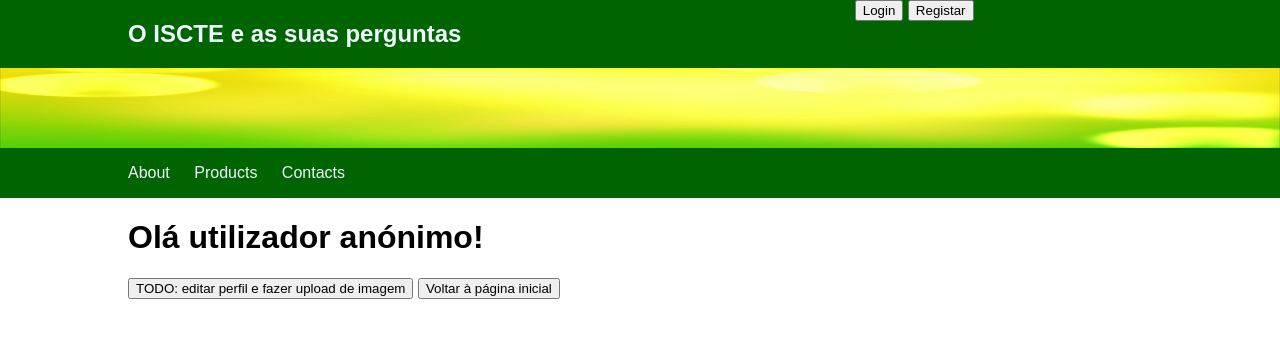
After one commit to aberraxao/diam, a Django app: template siteiscte/votacao/templates/votacao/profile.html in a window 1280 px wide. The commit adds this page. Shown: the top 338 px of the page. Run offline with Django 3.2, Linux system fonts and the light colour scheme; the template is opened without the code that fills it, so the values that code supplies are empty.

Commit message:
Added semana 7

```diff
--- /dev/null
+++ b/siteiscte/votacao/static/votacao/css/styles.css
@@ -0,0 +1,73 @@
+* {
+    box-sizing: border-box;
+}
+
+body {
+    font-family: arial, helvitica, sans-serif;
+    margin: 0;
+}
+
+header, nav, footer {
+    background-color: darkgreen;
+    overflow: auto;
+}
+
+header h1 {
+    color: aliceblue;
+}
+
+#banner {
+    background-image: url("../images/green-yellow-light.jpg");
+    background-size: 100% 100%;
+    text-align: center;
+    padding: 40px;
+}
+
+
+#banner h1 {
+    color: darkgreen;
+}
+
+.container {
+    width: 80%;
+    margin: 0 auto;
+    display: flex;
+    flex-flow: row wrap;
+}
+
+nav a {
+    text-decoration: none;
+    color: aliceblue;
+}
+
+nav a:hover {
+    color: orange;
+}
+
+nav a:active {
+    color: red;
+}
+
+nav li {
+    display: inline;
+    padding-right: 20px;
+}
+
+nav ul {
+    padding: 0;
+}
+
+section {
+    width: 69%;
+    margin-right: 1%;
+}
+
+aside {
+    color: azure;
+    padding: 0 10px;
+}
+
+footer {
+    color: azure;
+    text-align: center;
+}
--- a/siteiscte/votacao/templates/votacao/criaropcao.html
+++ b/siteiscte/votacao/templates/votacao/criaropcao.html
@@ -1,12 +1,13 @@
-{% extends 'user/hello.html' %}
+{% extends 'votacao/index.html' %}
 
 {% block title %}Criar opção{% endblock %}
 
 {% block content %}
     {% if request.user.is_superuser %}
-    <h1>{{ questao.questao_texto }}</h1>
+
     <form>
         {% csrf_token %}
+        <h1>{{ questao.questao_texto }}</h1>
         <label for="novaopcao">Texto da nova opção:</label>
         <input type="text" id="novaopcao" name="novaopcao" size="60">
         <br>
--- a/siteiscte/votacao/templates/votacao/criarquestao.html
+++ b/siteiscte/votacao/templates/votacao/criarquestao.html
@@ -1,4 +1,4 @@
-{% extends 'user/hello.html' %}
+{% extends 'votacao/index.html' %}
 
 {% block title %}Criar questão{% endblock %}
 
@@ -6,8 +6,8 @@
     {% if request.user.is_superuser %}
         <form>
             {% csrf_token %}
-            <label for="novaquestao">Texto da nova questão:</label>
-            <input type="text" id="novaquestao" name="novaquestao" size="60"/>
+            <h1>Texto da nova questão</h1>
+            <label for="novaquestao"></label><input type="text" id="novaquestao" name="novaquestao" size="60"/>
             <br>
             <br>
             <button type="submit" formmethod="post" formaction="{% url 'votacao:criarquestao' %}">Gravar nova questão
--- a/siteiscte/votacao/templates/votacao/index.html
+++ b/siteiscte/votacao/templates/votacao/index.html
@@ -1,7 +1,44 @@
-{% extends 'user/hello.html' %}
-
-{% block title %}Página de votação{% endblock %}
-
+<!DOCTYPE html>
+<html lang="en">
+<head>
+    <meta charset="UTF-8">
+    {% load static %}
+    <link rel="stylesheet" type="text/css" href="{% static 'votacao/css/styles.css' %}?{% now "U" %}">
+    <title>{% block title %} Página de votação {% endblock %}</title>
+</head>
+<body>
+    <header>
+        <div class="container">
+            <section>
+                <h1>O ISCTE e as suas perguntas</h1>
+            </section>
+            <aside>
+                <form>
+                    {% if request.user.is_authenticated %}
+                        Olá {{ request.session.USERNAME }},
+                        já votaste {{ request.session.VOTOS }} {{ request.session.VOTOS|pluralize:"vez,vezes" }}
+                        <button type="submit" formaction="{% url 'votacao:informacao' %}">Perfil</button>
+                        <button type="submit" formaction="{% url 'votacao:logout' %}">Logout</button>
+                    {% else %}
+                        <button type="submit" formaction="{% url 'votacao:login' %}">Login</button>
+                        <button type="submit" formaction="{% url 'votacao:register' %}">Registar</button>
+                    {% endif %}
+                </form>
+            </aside>
+        </div>
+        <div id="banner"></div>
+    </header>
+    <nav>
+        <div class="container">
+            <ul>
+                <li><a href="#">About</a></li>
+                <li><a href="#">Products</a></li>
+                <li><a href="#">Contacts</a></li>
+            </ul>
+        </div>
+    </nav>
+    <main>
+        <div class="container">
             {% block content %}
                 <form>
                     {% csrf_token %}
@@ -25,3 +62,7 @@
                     </button>
                 </form>
             {% endblock %}
+        </div>
+    </main>
+</body>
+</html>
--- /dev/null
+++ b/siteiscte/votacao/templates/votacao/profile.html
@@ -0,0 +1,23 @@
+{% extends 'votacao/index.html' %}
+
+{% block title %}Perfil{% endblock %}
+
+{% block content %}
+    <form>
+        {% if request.user.is_authenticated %}
+            <h1>Olá {{ request.session.FULL_NAME }}!</h1>
+            <ul>
+                <li>Username -- {{ request.session.USERNAME }}</li>
+                <li>E-mail -- {{ request.session.EMAIL }}</li>
+                <li>Curso -- {{ request.session.CURSO }}</li>
+            </ul>
+            <br>
+        {% else %}
+            <h1>Olá utilizador anónimo!</h1>
+        {% endif %}
+        <button type="submit" formaction="{% url 'votacao:index' %}">TODO: editar perfil e fazer upload de imagem
+        </button>
+        <button type="submit" formaction="{% url 'votacao:index' %}">Voltar à página inicial</button>
+    </form>
+
+{% endblock %}
--- a/siteiscte/votacao/templates/votacao/resultados.html
+++ b/siteiscte/votacao/templates/votacao/resultados.html
@@ -1,4 +1,4 @@
-{% extends 'user/hello.html' %}
+{% extends 'votacao/index.html' %}
 
 {% block title %}Resultados{% endblock %}
 
--- a/siteiscte/votacao/urls.py
+++ b/siteiscte/votacao/urls.py
@@ -10,7 +10,7 @@ urlpatterns = [
     path('login', views.loginview, name='login'),
     path('logout', views.logoutview, name='logout'),
     path('register', views.register, name='register'),
-    path('informacao', TemplateView.as_view(template_name='user/informacao.html'), name='informacao'),
+    path('informacao', TemplateView.as_view(template_name='votacao/profile.html'), name='informacao'),
     path('<int:questao_id>', views.detalhe, name='detalhe'),
     path('<int:questao_id>/resultados', views.resultados, name='resultados'),
     path('<int:questao_id>/voto', views.voto, name='voto'),
```
Also changed, not shown: siteiscte/votacao/templates/user/hello.html (deleted, +0 -23 lines), siteiscte/votacao/templates/user/informacao.html (deleted, +0 -22 lines), siteiscte/votacao/templates/votacao/detalhe.html (+11 -7 lines), siteiscte/votacao/views.py (+12 -12 lines), siteiscte/votacao/static/votacao/images/green-yellow-light.jpg (added), siteiscte/votacao/templates/votacao/login.html (renamed from siteiscte/votacao/templates/user/login.html), siteiscte/votacao/templates/votacao/register.html (renamed from siteiscte/votacao/templates/user/register.html). Lines whose indentation alone changed are shown as unchanged.
